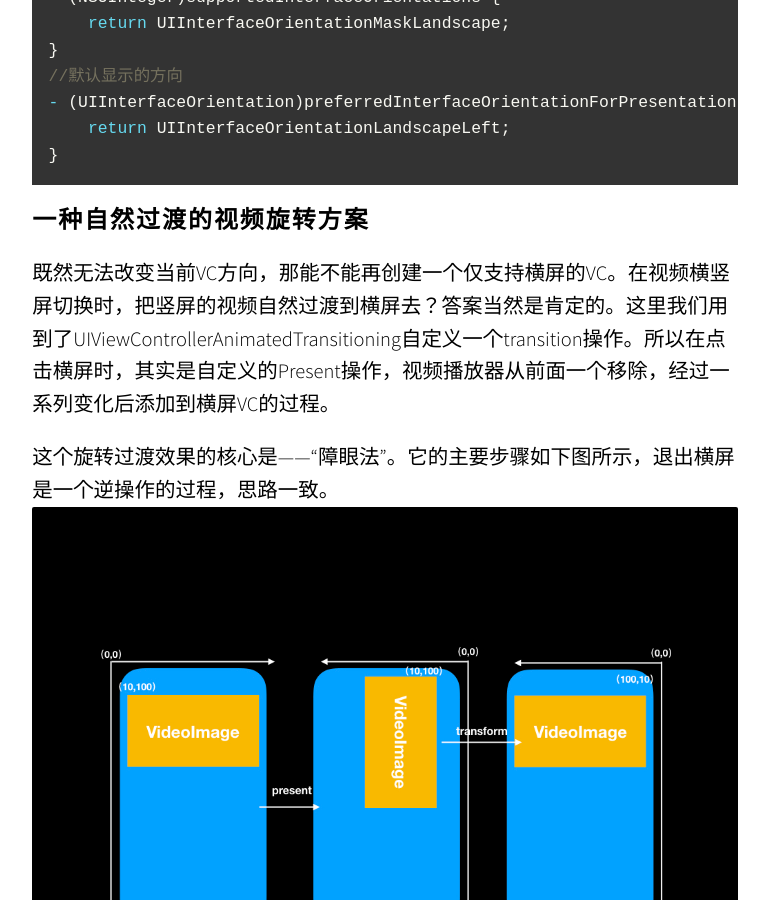
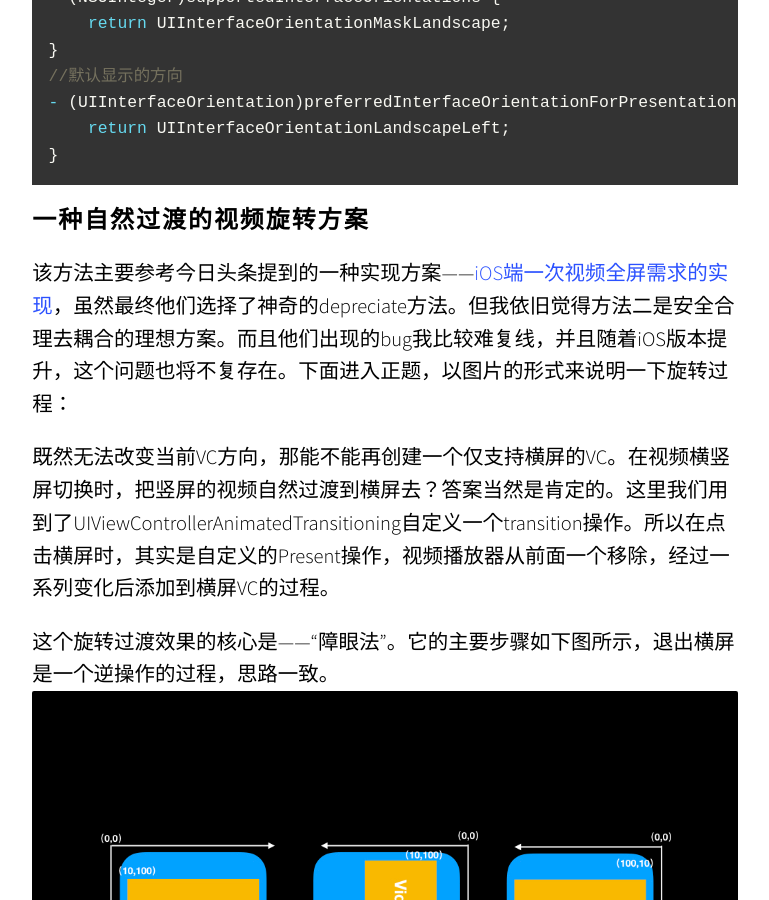
Before and after one commit to drinking/drinking.github.io, a Jekyll site: the page built from _posts/2018-02-21-iOS-video-rotation.md, in a window 1280 px wide and 900 px high, scrolled down 1037 px. Shown: the whole window, without its empty margins (255-1024 px from the left). Built offline with Jekyll 4.4.1, drawn with Linux system fonts in a browser that asks for light colours; nearby versions of some CDN libraries; some web fonts are replaced; comment, search, counter and statistics services are not loaded.

Commit message:
Update article

```diff
--- a/_posts/2018-02-21-iOS-video-rotation.md
+++ b/_posts/2018-02-21-iOS-video-rotation.md
@@ -30,6 +30,9 @@ comments: true
 
 
 ### 一种自然过渡的视频旋转方案
+
+该方法主要参考今日头条提到的一种实现方案——[iOS端一次视频全屏需求的实现](https://techblog.toutiao.com/2017/03/28/fullscreen/)，虽然最终他们选择了神奇的depreciate方法。但我依旧觉得方法二是安全合理去耦合的理想方案。而且他们出现的bug我比较难复线，并且随着iOS版本提升，这个问题也将不复存在。下面进入正题，以图片的形式来说明一下旋转过程：
+
 既然无法改变当前VC方向，那能不能再创建一个仅支持横屏的VC。在视频横竖屏切换时，把竖屏的视频自然过渡到横屏去？答案当然是肯定的。这里我们用到了UIViewControllerAnimatedTransitioning自定义一个transition操作。所以在点击横屏时，其实是自定义的Present操作，视频播放器从前面一个移除，经过一系列变化后添加到横屏VC的过程。
 
 这个旋转过渡效果的核心是——“障眼法”。它的主要步骤如下图所示，退出横屏是一个逆操作的过程，思路一致。
@@ -60,3 +63,4 @@ comments: true
 ### 参考资料
 - [浅谈iOS视频开发](http://www.cnblogs.com/booksky/p/5213198.html)
 - [iOS屏幕旋转的解决方案](https://www.jianshu.com/p/c973817d40c8)
+- [iOS端一次视频全屏需求的实现](https://techblog.toutiao.com/2017/03/28/fullscreen/)
```
